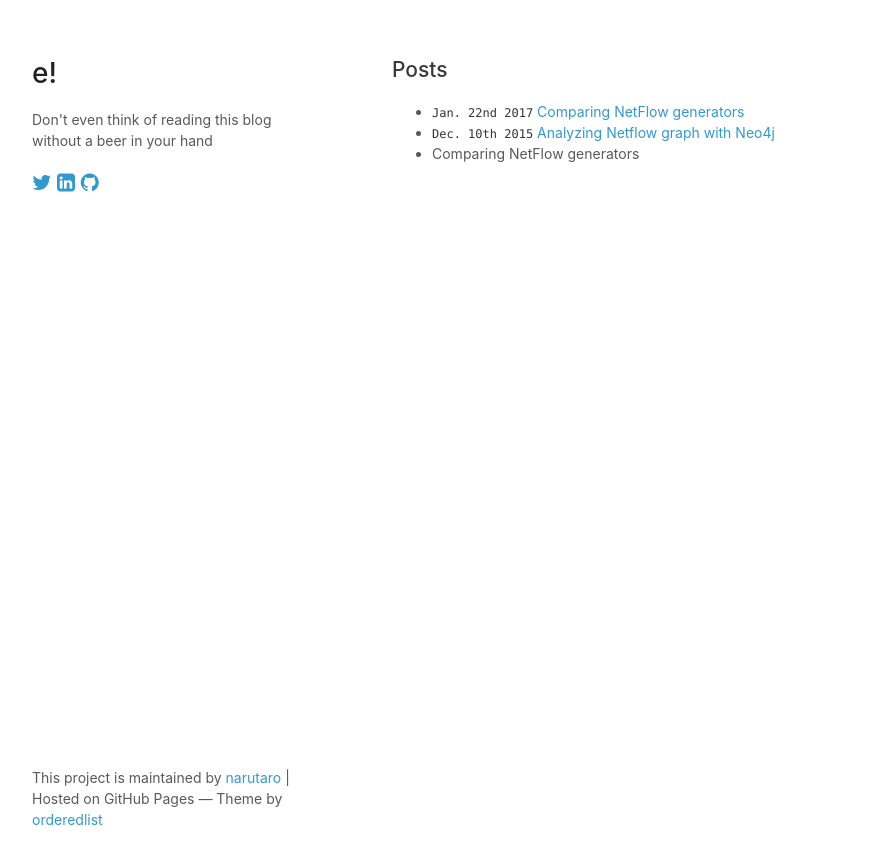
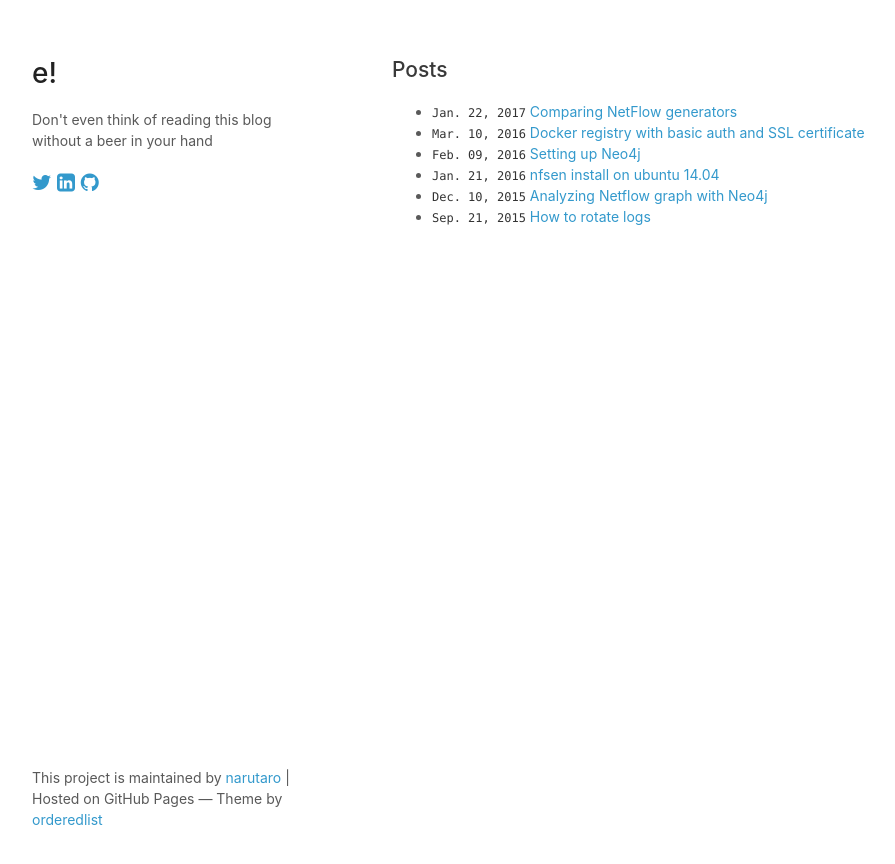
Before and after one commit to narutaro/e, a Jekyll site: the page built from index.md, in a window 1280 px wide. Shown: the top 864 px of the page, without its empty margins (178-1073 px from the left). Built offline with Jekyll 4.4.1, drawn with Linux system fonts in a browser that asks for light colours; our own code applies the rules of GitHub Pages for plain Markdown files.

Commit message:
some posts

```diff
--- a/index.md
+++ b/index.md
@@ -4,6 +4,9 @@ subtitle: Don't even think of reading this blog without a beer in your hand
 author: narutaro
 ---
 ## Posts
-- `Jan. 22nd 2017` [Comparing NetFlow generators](1c96b189f6c2b171ed62.html)
-- `Dec. 10th 2015` [Analyzing Netflow graph with Neo4j](8c4518bfac04e042699.html)
-- Comparing NetFlow generators
+- `Jan. 22, 2017` [Comparing NetFlow generators](1c96b189f6c2b171ed62.html)
+- `Mar. 10, 2016` [Docker registry with basic auth and SSL certificate](b7f2e213e181d2d50f43.html)
+- `Feb. 09, 2016` [Setting up Neo4j](ab945c7690a4c64b19f2.html)
+- `Jan. 21, 2016` [nfsen install on ubuntu 14.04](64d3b6edd16625ca3e58.html)
+- `Dec. 10, 2015` [Analyzing Netflow graph with Neo4j](8c4518bfac04e042699.html)
+- `Sep. 21, 2015` [How to rotate logs](978ad187b286ddad4cfb.html)
```
Also changed, not shown: 64d3b6edd16625ca3e58.md (added, +6 -0 lines), 978ad187b286ddad4cfb.md (added, +6 -0 lines), ab945c7690a4c64b19f2.md (added, +6 -0 lines), b7f2e213e181d2d50f43.md (added, +6 -0 lines).
